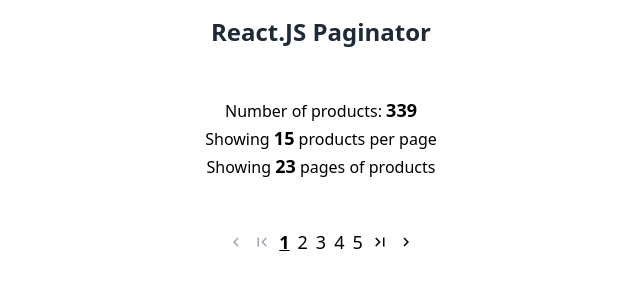
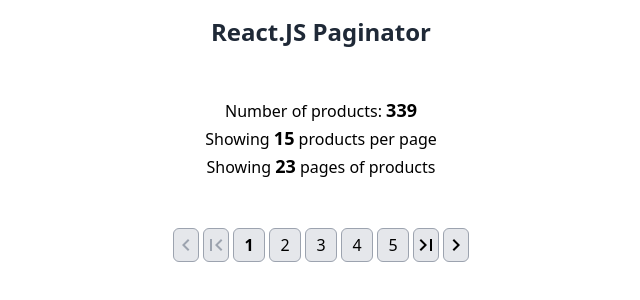
Before and after one commit to agonzalezf87/react-paginator, a React (Vite) app: page / in a window 1280 px wide. Shown: the top 300 px of the page, without its empty margins (319-959 px from the left). Built offline with nearby package versions, Linux system fonts and the light colour scheme.

Commit message:
[fix]: First and Last event handling

```diff
--- a/src/containers/App.jsx
+++ b/src/containers/App.jsx
@@ -1,4 +1,4 @@
-import { useState } from "react"
+import { useEffect, useState } from "react"
 import { MdChevronLeft, MdChevronRight, MdFirstPage, MdLastPage } from 'react-icons/md'
 import products from '../helpers/products.json'
 
@@ -16,9 +16,9 @@
   }
 
   const paginate = () => {
-    if (currentPage > pagOffset) startPage = (currentPage - 3)
+    if (currentPage >= pagOffset) startPage = (currentPage - 3)
 
-    return (startPage === 1) ? Array.from([...pagesArray].splice(0, pagOffset)) : Array.from([...pagesArray].splice(startPage, pagOffset))
+    return startPage === 1 ? Array.from([...pagesArray].splice(0, pagOffset)) : (pages - currentPage) < pagOffset ? Array.from([...pagesArray].splice((pages - pagOffset), pagOffset)) : Array.from([...pagesArray].splice(startPage, pagOffset))
   }
 
   var paginator = paginate()
@@ -35,64 +35,66 @@
     if (currentPage != startPage) paginator = paginate()
   }
 
+  const handleFirstPage = (ev) => {
+    ev.preventDefault()
+    currentPage !== 1 && setCurrentPage(1)
+  }
+
+  const handleLastPage = (ev) => {
+    ev.preventDefault()
+    currentPage !== pages && setCurrentPage(pages)
+  }
+
   const handleCurrentPage = (ev) => {
     ev.preventDefault()
-    const keyVal = ev.target.id === 'first'
-      ? 'first'
-      : ev.target.id === 'last'
-      ? 'last' : ev.target.firstChild.data
-    ;
+    let keyVal = parseInt(ev.target.innerText)
 
-    keyVal === 'first'
-      ? setCurrentPage(1)
-      : keyVal === 'last'
-      ? setCurrentPage(pages)
-      : parseInt(keyVal) != currentPage
-      ? setCurrentPage(parseInt(keyVal))
-      : null
-    ;
+    keyVal != currentPage && setCurrentPage(keyVal)
   }
 
   return (
     <>
       <div className="w-screen h-screen">
-        <h1 className="w-full text-2xl text-center text-gray-800 font-bold p-4 mb-8">React.JS Paginator</h1>
+        <h1 className="w-full text-2xl text-center text-gray-800 font-bold p-4 mb-8 ease-in-out transition-all duration-300">React.JS Paginator</h1>
         <div className="w-full h-auto my-4 px-12">
           <p className="text-center">Number of products: <span className="text-lg font-bold">{products.length}</span></p>
           <p className="text-center">Showing <span className="text-lg font-bold">{dataOffset}</span> products per page</p>
           <p className="text-center">Showing <span className="text-lg font-bold">{pages}</span> pages of products</p>
         </div>
-        <ul className="w-full h-fit flex justify-center items-center gap-x-2 text-lg flex-wrap select-none mt-12">
-          <li><a
-            className={`hover:underline ${currentPage === 1 && 'cursor-default text-gray-400 hover:no-underline'}`}
+        <ul className="w-full h-fit flex justify-center items-center gap-x-1 text-lg select-none mt-12">
+          <li className="bg-gray-200 rounded-md border border-gray-400 flex items-center py-1"><a
+            className={`inline-block w-full h-full hover:underline ${currentPage === 1 && 'cursor-default text-gray-400 hover:no-underline'}`}
             href="#"
             onClick={handlePrevPag}
-          ><MdChevronLeft/></a></li>
-          <li><a
-            className={`hover:underline ${currentPage === 1 && 'cursor-default text-gray-400 hover:no-underline'}`}
+          ><MdChevronLeft style={{ height: '24px', width: '24px' }} /></a></li>
+          <li className="bg-gray-200 rounded-md border border-gray-400 flex items-center py-1"><a
+            className={`inline-block w-full h-full hover:underline ${currentPage === 1 && 'cursor-default text-gray-400 hover:no-underline'}`}
+            href="#"
             id="first"
-            href="#"
-          ><MdFirstPage id="first" onClick={handleCurrentPage}/></a></li>
+            onClick={handleFirstPage}
+          ><MdFirstPage style={{ height: '24px', width: '24px' }}/></a></li>
           {paginator.map(item => (
             pages > pagOffset
               ?
-                <li key={item}><a className={`hover:underline ${item === currentPage && 'font-bold underline'}`} href="#" onClick={handleCurrentPage}>{item}</a></li>
+                <li key={item} className="bg-gray-200 rounded-md border border-gray-400 text-base w-8 py-1 text-center"><a className={`inline-block w-full h-full hover:underline ${item === currentPage && 'font-bold'}`} href="#" onClick={handleCurrentPage}>{item}</a></li>
               :
-                <li key={item}><a className={`hover:underline ${item === currentPage && 'font-bold underline'}`} href="#" onClick={handleCurrentPage}>{item}</a></li>
+                <li key={item} className="bg-gray-200 rounded-md border border-gray-400 text-base w-8 py-1 text-center"><a className={`inline-block w-full h-full hover:underline ${item === currentPage && 'font-bold'}`} href="#" onClick={handleCurrentPage}>{item}</a></li>
           ))}
           {pages > pagOffset &&
             <>
-              <li><a
-              className={`hover:underline ${currentPage === pages && 'cursor-default text-gray-400 hover:no-underline'}`}
+              <li className="bg-gray-200 rounded-md border border-gray-400 flex items-center py-1"><a
+              className={`inline-block w-full h-full hover:underline ${currentPage === pages && 'cursor-default text-gray-400 hover:no-underline'}`}
               href="#"
-            ><MdLastPage id="last" onClick={handleCurrentPage}/></a></li>
+              id="last"
+              onClick={handleLastPage}
+            ><MdLastPage style={{ height: '24px', width: '24px' }} /></a></li>
             </>
           }
-          <li><a
-            className={`hover:underline ${currentPage === pages && 'cursor-default text-gray-400 hover:no-underline'}`}
+          <li className="bg-gray-200 rounded-md border border-gray-400 flex items-center py-1"><a
+            className={`inline-block w-full h-full hover:underline ${currentPage === pages && 'cursor-default text-gray-400 hover:no-underline'}`}
             href="#"
             onClick={handleNextPag}
-          ><MdChevronRight/></a></li>
+          ><MdChevronRight style={{ height: '24px', width: '24px' }} /></a></li>
         </ul>
       </div>
     </>
```
